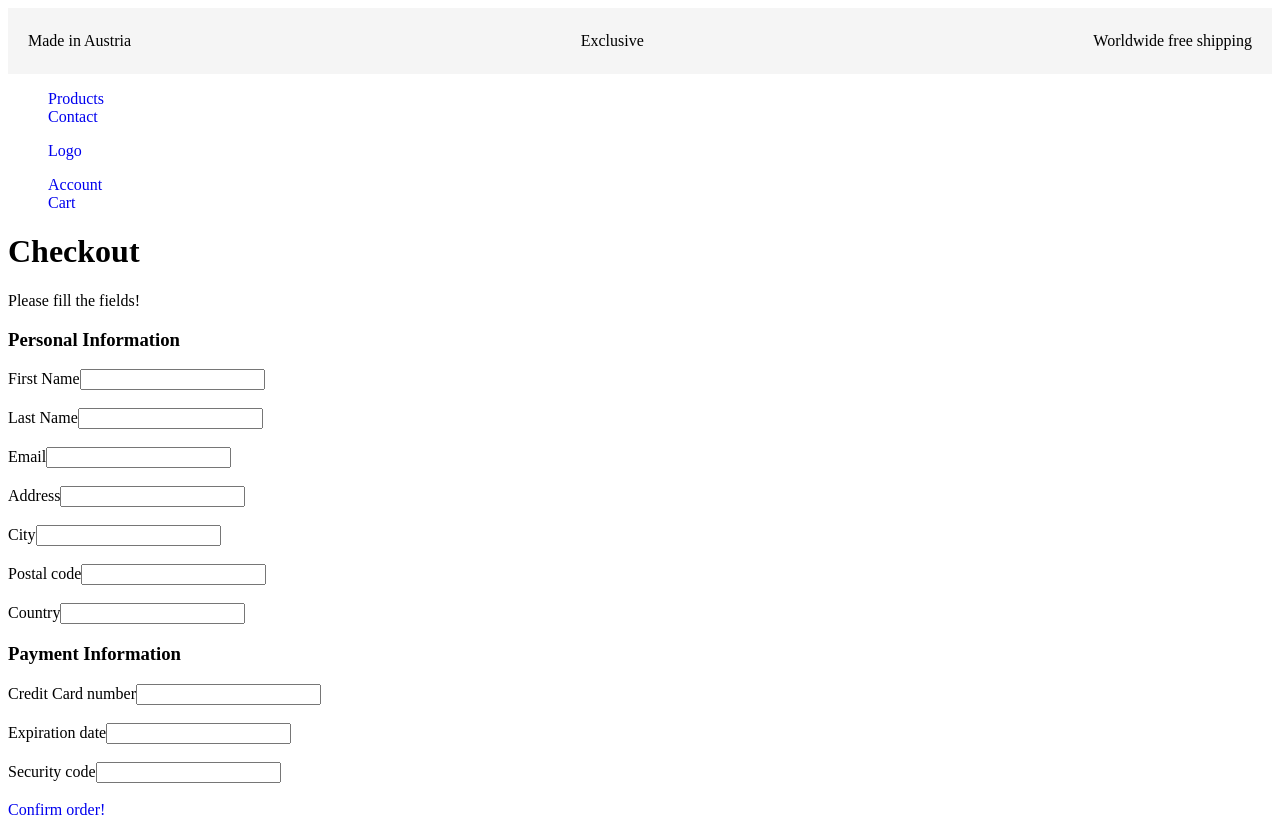
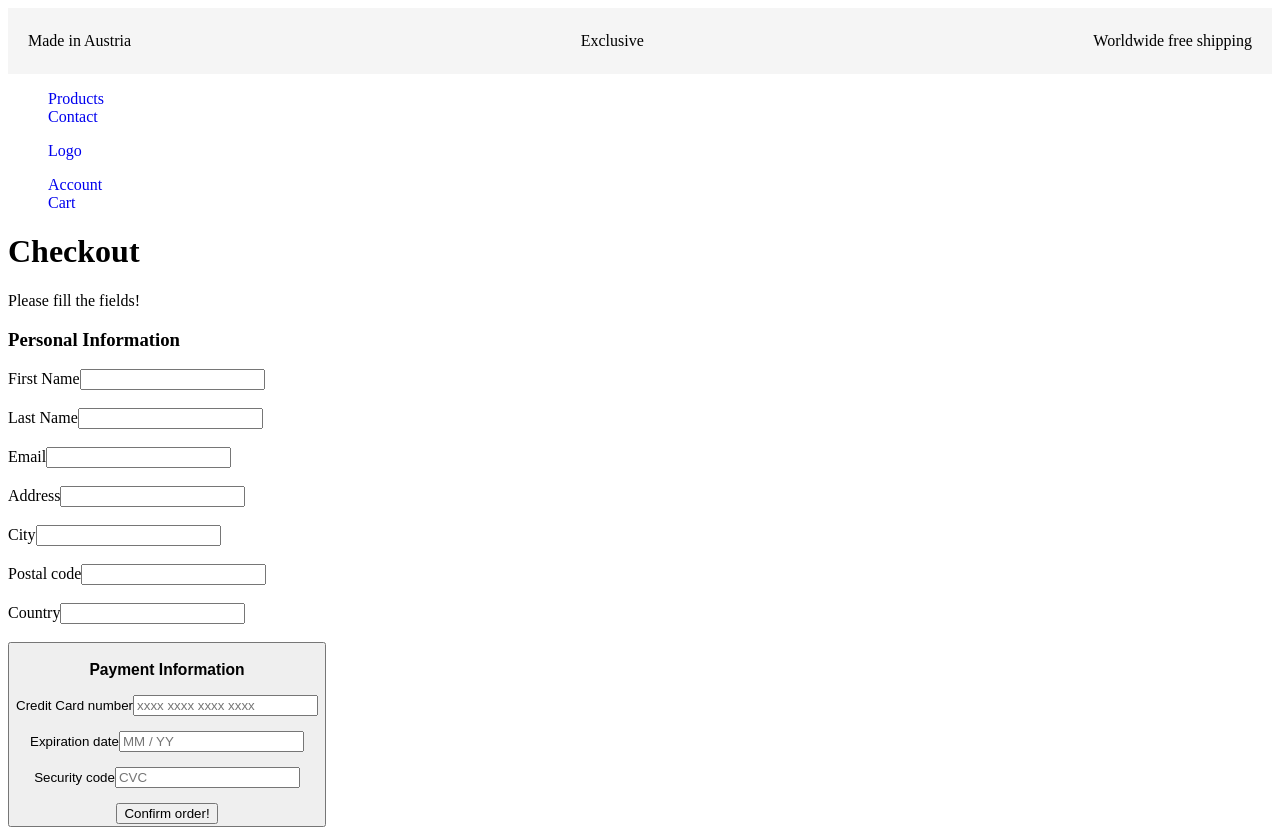
Before and after one commit to Vladimero/next.js-ecommerce-store, a Next.js app: page /checkout in a window 1280 px wide. Built offline with nearby package versions, Linux system fonts and the light colour scheme.

Commit message:
Add all the single buttons in pages

```diff
--- a/app/checkout/PaymentCredentialsForm.js
+++ b/app/checkout/PaymentCredentialsForm.js
@@ -1,7 +1,7 @@
+'use client';
+
 import Link from 'next/link';
 import React from 'react';
-
-('use-client');
 
 export default function PaymentCredentialsForm() {
   return (
@@ -10,22 +10,55 @@ export default function PaymentCredentialsForm() {
       <form>
         <div>
           <label htmlFor="Credit Card number">Credit Card number</label>
-          <input data-test-id="checkout-credit-card" required />
+          <input
+            data-test-id="checkout-credit-card"
+            name="CreditCardNumber"
+            type="tel"
+            inputMode="numeric"
+            placeholder="xxxx xxxx xxxx xxxx"
+            maxLength="19"
+            autoComplete="off"
+            pattern="[0-9\s]{13,19}"
+            required
+          />
         </div>
         <br />
         <div>
           <label htmlFor="Expiration date">Expiration date</label>
-          <input data-test-id="checkout-expiration-date" required />
+          <input
+            data-test-id="checkout-expiration-date"
+            name="ExpirationDate"
+            type="tel"
+            inputMode="numerical"
+            placeholder="MM / YY"
+            maxLength="2"
+            autoComplete="off"
+            pattern="[0-9]*"
+            required
+          />
         </div>
         <br />
         <div>
           <label htmlFor="Security code">Security code</label>
-          <input data-test-id="checkout-security-code" required />
+          <input
+            data-test-id="checkout-security-code"
+            name="SecurityCode"
+            type="tel"
+            inputMode="numerical"
+            placeholder="CVC"
+            max="999"
+            maxLength="3"
+            autoComplete="off"
+            pattern="([0-9]|[0-9]|[0-9])"
+            required
+          />
         </div>
       </form>
       <br />
       <Link data-test-id="checkout-confirm-order" href="/thankYouPage">
-        Confirm order!
+        <div>
+          <button>Confirm order!</button>
+        </div>
       </Link>
     </>
   );
--- a/app/checkout/PersonalInformationForm.js
+++ b/app/checkout/PersonalInformationForm.js
@@ -1,7 +1,6 @@
-import Link from 'next/link';
+'use client';
+
 import React from 'react';
-
-('use-client');
 
 export default function PersonalInformationForm() {
   return (
@@ -10,37 +9,92 @@ export default function PersonalInformationForm() {
       <form>
         <div>
           <label htmlFor="First Name">First Name</label>
-          <input data-test-id="checkout-first-name" required />
+          <input
+            data-test-id="checkout-first-name"
+            name="First Name"
+            inputMode="text"
+            pattern="[A-Za-z\s]+"
+            title="Please enter text only (no numbers)"
+            autoComplete="on"
+            required
+          />
         </div>
         <br />
         <div>
           <label htmlFor="Last Name">Last Name</label>
-          <input data-test-id="checkout-last-name" required />
+          <input
+            data-test-id="checkout-last-name"
+            name="Last Name"
+            inputMode="text"
+            pattern="[A-Za-z\s]+"
+            title="Please enter text only (no numbers)"
+            autoComplete="on"
+            required
+          />
         </div>
         <br />
         <div>
           <label htmlFor="Email">Email</label>
-          <input data-test-id="checkout-email" required />
+          <input
+            data-test-id="checkout-email"
+            name="Email"
+            inputMode="email"
+            pattern="[a-zA-Z0-9._%+-]+@[a-zA-Z0-9.-]+\.[a-zA-Z]{2,}"
+            title="Please enter a valid email address"
+            autoComplete="on"
+            required
+          />
         </div>
         <br />
         <div>
           <label htmlFor="Address">Address</label>
-          <input data-test-id="checkout-address" required />
+          <input
+            data-test-id="checkout-address"
+            name="Address"
+            inputMode="text"
+            pattern="[A-Za-z\s]+"
+            title="Please enter text only (no numbers)"
+            autoComplete="on"
+            required
+          />
         </div>
         <br />
         <div>
           <label htmlFor="City">City</label>
-          <input data-test-id="checkout-city" required />
+          <input
+            data-test-id="checkout-city"
+            name="City"
+            inputMode="text"
+            pattern="[A-Za-z\s]+"
+            title="Please enter text only (no numbers)"
+            autoComplete="on"
+            required
+          />
         </div>
         <br />
         <div>
           <label htmlFor="Postal code">Postal code</label>
-          <input data-test-id="checkout-postal-code" required />
+          <input
+            data-test-id="checkout-postal-code"
+            name="Postal code"
+            inputMode="numeric"
+            pattern="[0-9]{5}"
+            title="Please enter a valid postal code"
+            required
+          />
         </div>
         <br />
         <div>
           <label htmlFor="Country">Country</label>
-          <input data-test-id="checkout-country" required />
+          <input
+            data-test-id="checkout-country"
+            name="Country"
+            inputMode="text"
+            pattern="[A-Za-z\s]+"
+            title="Please enter text only (no numbers)"
+            autoComplete="on"
+            required
+          />
         </div>
       </form>
     </>
--- a/app/checkout/page.js
+++ b/app/checkout/page.js
@@ -1,5 +1,4 @@
 import '../globals.scss';
-import Image from 'next/image';
 import PaymentCredentialsForm from './PaymentCredentialsForm';
 import PersonalInformationForm from './PersonalInformationForm';
 
@@ -9,7 +8,12 @@ export default function CheckoutPage() {
       <h1>Checkout</h1>
       <p>Please fill the fields!</p>
       <PersonalInformationForm />
-      <PaymentCredentialsForm />
+      <br />
+      <div>
+        <button>
+          <PaymentCredentialsForm />
+        </button>
+      </div>
     </>
   );
 }
--- a/app/items/[itemId]/page.js
+++ b/app/items/[itemId]/page.js
@@ -26,6 +26,7 @@ export default function singleItemPage(props) {
         </p>
       </div>
       <div>Added quantity: {itemQuantityToDisplay?.quantity}</div>
+      <br />
       <ItemQuantityForm itemId={item.id} />
     </div>
   );
```
Also changed, not shown: app/cart/page.js (+15 -4 lines), app/items/[itemId]/ItemQuantityForm.js (+12 -1 lines).
